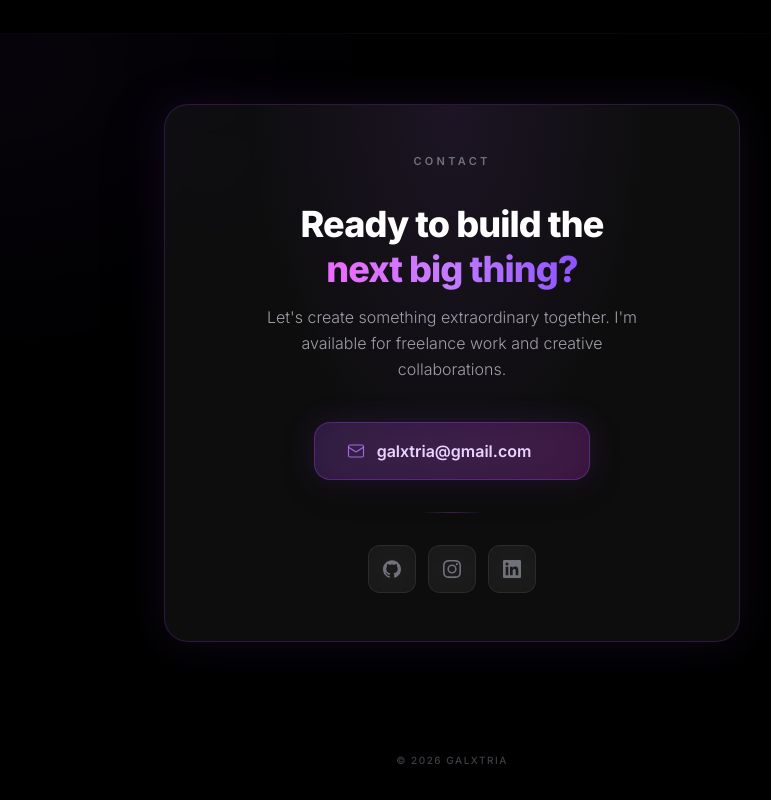
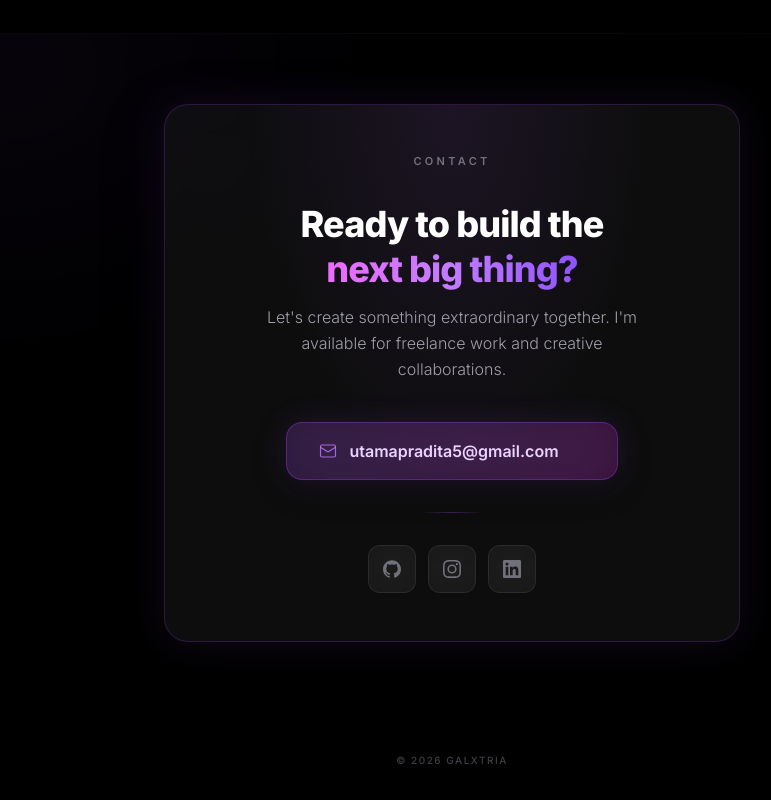
Before and after one commit to galxtria/Galxtria, a React (Vite) app: page / in a window 1280 px wide. Shown: the part 3376-4176 px from the top of the page, without its empty margins (188-959 px from the left). Built offline with nearby package versions, Linux system fonts and the light colour scheme.

Commit message:
feat: update CV and change email to utamapradita5@gmail.com, fix LinkedIn URL

```diff
--- a/src/App.jsx
+++ b/src/App.jsx
@@ -1415,7 +1415,7 @@ function Contact() {
                 <svg width="18" height="18" viewBox="0 0 24 24" fill="none" stroke="currentColor" strokeWidth="1.5" strokeLinecap="round" strokeLinejoin="round" className="relative z-10 text-purple-400/80 group-hover:text-purple-300 transition-colors duration-300">
                   <rect x="2" y="4" width="20" height="16" rx="2" /><path d="M22 7l-8.97 5.7a1.94 1.94 0 01-2.06 0L2 7" />
                 </svg>
-                <span className="relative z-10">galxtria@gmail.com</span>
+                <span className="relative z-10">utamapradita5@gmail.com</span>
                 <svg width="14" height="14" viewBox="0 0 24 24" fill="none" stroke="currentColor" strokeWidth="2" strokeLinecap="round" className="relative z-10 opacity-0 group-hover:opacity-60 group-hover:translate-x-0.5 transition-all duration-200">
                   <path d="M5 12h14" /><path d="M12 5l7 7-7 7" />
                 </svg>
@@ -1455,7 +1455,7 @@ function Contact() {
 
               {/* LinkedIn */}
               <a
-                href="www.linkedin.com/in/PraditaUtama25"
+                href="https://www.linkedin.com/in/praditautama25"
                 target="_blank"
                 rel="noreferrer"
                 className="group w-12 h-12 flex items-center justify-center rounded-xl bg-white/[0.04] backdrop-blur-xl border border-white/[0.08] text-zinc-500 hover:text-white hover:border-purple-500/40 hover:bg-purple-500/10 hover:shadow-[0_0_20px_rgba(168,85,247,0.2)] hover:-translate-y-1 active:scale-[0.95] transition-all duration-300"
```
Also changed, not shown: 1 other file (tests, documents, lock files or other folders).
